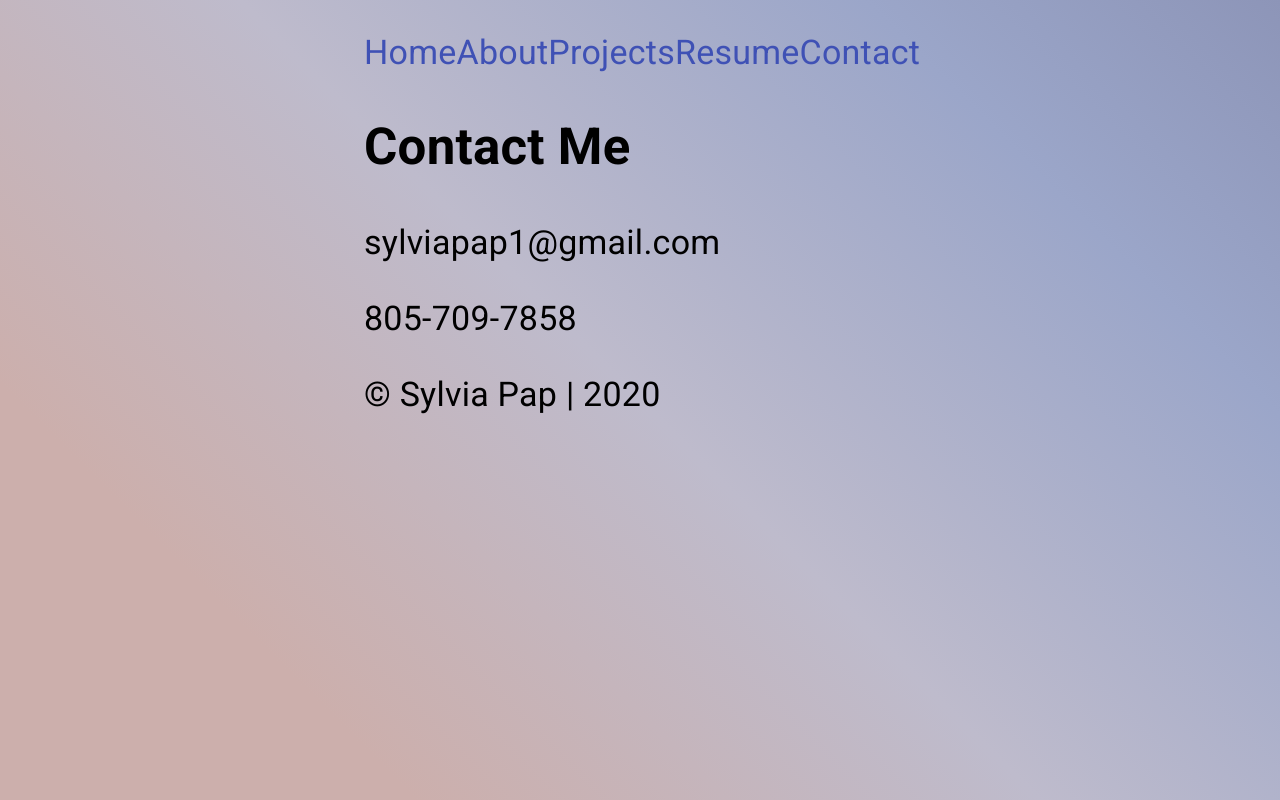
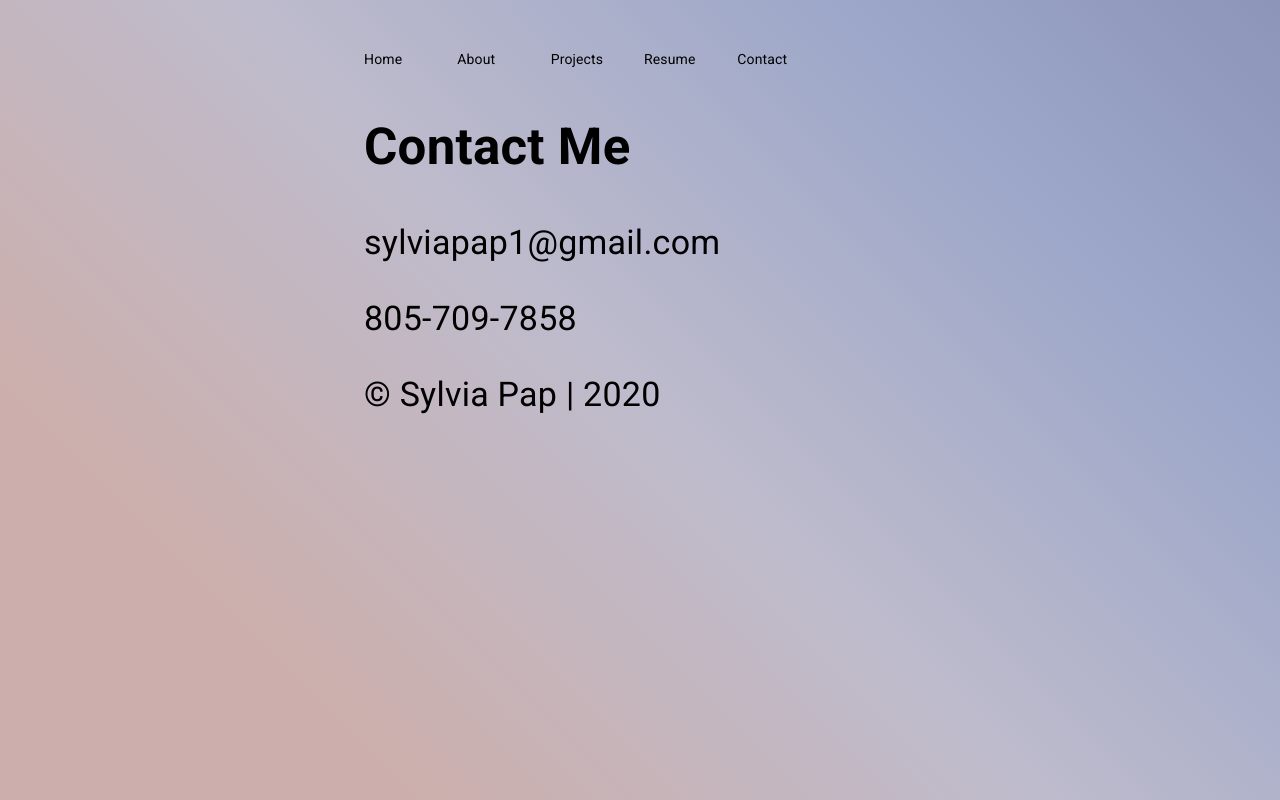
Before and after one commit to sylviapap/personal-site-react, a React (Create React App) app: page /contact in a window 1280 px wide. Built offline with nearby package versions, Linux system fonts and the light colour scheme.

Commit message:
make nav with grid

```diff
--- a/src/Components/Nav.js
+++ b/src/Components/Nav.js
@@ -2,16 +2,12 @@ import React from 'react';
 import { Link as RouterLink } from 'react-router-dom';
 import { makeStyles } from '@material-ui/core/styles';
 import Link from '@material-ui/core/Link';
+import Grid from '@material-ui/core/Grid';
 
 const useStyles = makeStyles((theme) => ({
   root: {
     flexGrow: 1,
-  },
-  paper: {
-    padding: theme.spacing(2),
-    textAlign: 'center',
-    color: theme.palette.text.secondary,
-  },
+  }
 }));
 
 export default function Nav() {
@@ -19,21 +15,38 @@ export default function Nav() {
 
   return (
     <div className={classes.root}>
-      <Link component={RouterLink} to="/" >
+      <Grid container spacing={1}>
+        <Grid item xs={2}>
+          <Link component={RouterLink} to="/"
+          variant="body2" color="inherit">
           Home
           </Link>
-      <Link component={RouterLink} to="/about" >
+        </Grid>
+        <Grid item xs={2}>
+          <Link component={RouterLink} to="/about"
+          variant="body2" color="inherit">
           About
           </Link>
-      <Link component={RouterLink} to="/projects" >
+        </Grid>
+        <Grid item xs={2}>
+          <Link component={RouterLink} to="/projects"
+          variant="body2" color="inherit">
           Projects
           </Link>
-      <Link component={RouterLink} to="/resume" >
+        </Grid>
+        <Grid item xs={2}>
+          <Link component={RouterLink} to="/resume"
+          variant="body2" color="inherit">
           Resume
           </Link>
-      <Link component={RouterLink} to="/contact" >
+        </Grid>
+        <Grid item xs={2}>
+          <Link component={RouterLink} to="/contact"
+          variant="body2" color="inherit">
           Contact
           </Link>
+        </Grid>
+      </Grid>
     </div>
     );
   }
```
Lines whose indentation alone changed are shown as unchanged.
